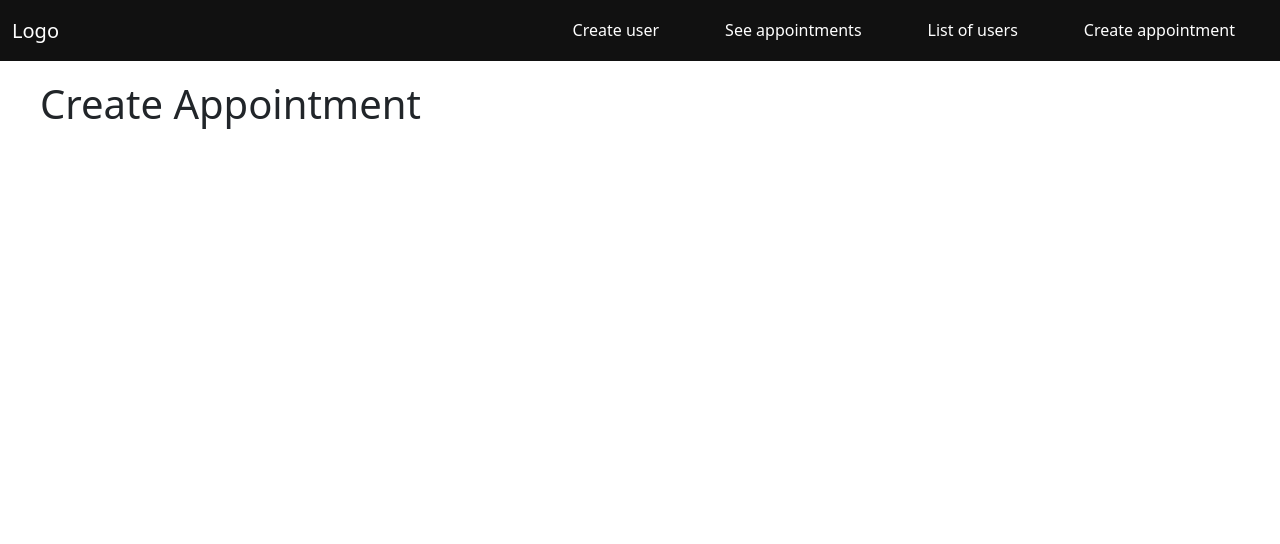
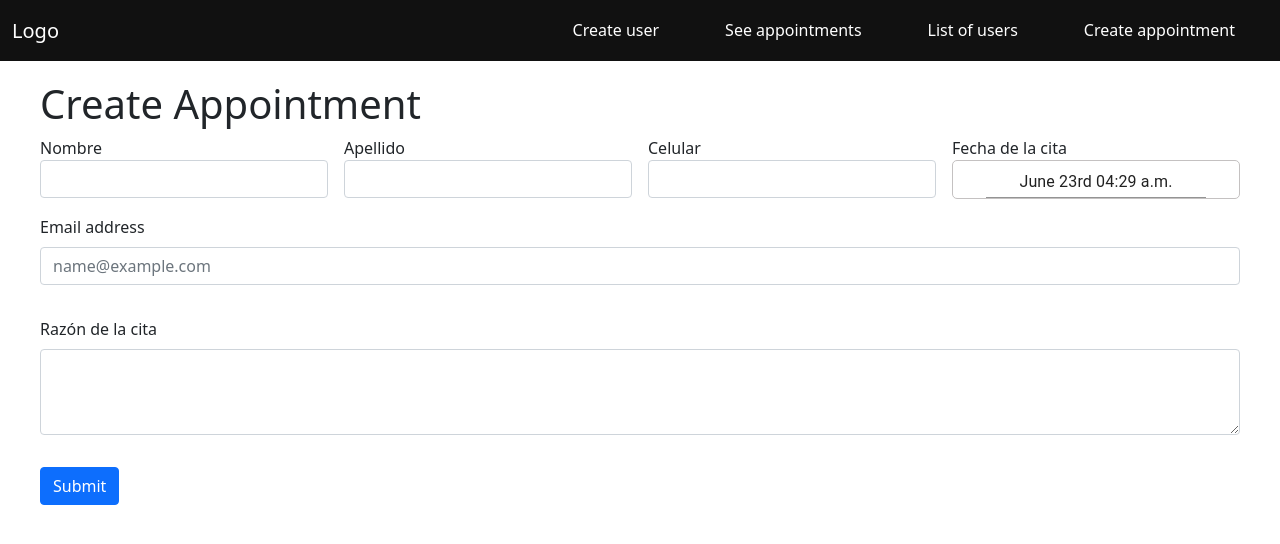
Before and after one commit to elrichi31/proyecto-prog2, a Next.js app: page /createAppointment in a window 1280 px wide. Shown: the top 544 px of the page. Built offline with nearby package versions, Linux system fonts and the light colour scheme.

Commit message:
Add apointments

```diff
--- a/next.config.js
+++ b/next.config.js
@@ -1,3 +1,3 @@
 module.exports = {
-  reactStrictMode: true,
+  reactStrictMode: false // true,
 }
--- a/package.json
+++ b/package.json
@@ -9,6 +9,10 @@
     "lint": "next lint"
   },
   "dependencies": {
+    "@date-io/date-fns": "^1.3.13",
+    "@material-ui/core": "^4.11.4",
+    "@material-ui/pickers": "^3.3.10",
+    "date-fns": "^2.22.1",
     "next": "11.0.1",
     "react": "17.0.2",
     "react-dom": "17.0.2"
--- /dev/null
+++ b/pages/Components/Date.js
@@ -0,0 +1,34 @@
+import { DatePicker, TimePicker, DateTimePicker } from '@material-ui/pickers'
+import {useState} from 'react'
+import styles from '../../styles/dates.module.css'
+export default function Dates({type, define = new Date()}){
+    const [fechaSeleccionada, cambiarFecha] = useState(new Date())
+    if(type === "fecha"){
+        return (
+            <div>
+                <label>Fecha</label><br></br>
+                <DatePicker value={fechaSeleccionada} onChange={cambiarFecha}></DatePicker>
+            </div>
+        )
+    } else if(type === "Hora") {
+        return (
+            <div>
+                <label>Hora</label><br></br>
+                <TimePicker value={fechaSeleccionada} onChange={cambiarFecha}></TimePicker>
+            </div>
+        )
+    } else if (type === "fechaHora"){
+        return (
+            <div className={styles.div_total}>
+                {/* <label>Fecha y Hora</label><br></br> */}
+                <DateTimePicker value={fechaSeleccionada} onChange={cambiarFecha} className={styles.date}></DateTimePicker>
+            </div>
+        )
+    } else if(type==="define"){
+        return(
+            <div readOnly>
+                <DateTimePicker readOnly value={define} className={styles.date}></DateTimePicker>
+            </div>
+        )
+    }
+}
--- a/pages/_app.js
+++ b/pages/_app.js
@@ -1,13 +1,15 @@
 import '../styles/globals.css'
-import Navbar from './Components/Navbar'
+import {MuiPickersUtilsProvider} from '@material-ui/pickers'
+import DateFnsUtils from '@date-io/date-fns'
 function MyApp({ Component, pageProps }) {
   return (
     <div>
-      <link href="https://cdn.jsdelivr.net/npm/bootstrap@5.0.2/dist/css/bootstrap.min.css" rel="stylesheet" integrity="sha384-EVSTQN3/azprG1Anm3QDgpJLIm9Nao0Yz1ztcQTwFspd3yD65VohhpuuCOmLASjC" crossOrigin="anonymous"/>
+      <MuiPickersUtilsProvider utils={DateFnsUtils}>
+        <link href="https://cdn.jsdelivr.net/npm/bootstrap@5.0.2/dist/css/bootstrap.min.css" rel="stylesheet" integrity="sha384-EVSTQN3/azprG1Anm3QDgpJLIm9Nao0Yz1ztcQTwFspd3yD65VohhpuuCOmLASjC" crossOrigin="anonymous"/>
+        <Component {...pageProps}>
+        </Component>
+      </MuiPickersUtilsProvider>
 
-      <Component {...pageProps}>
-        <Navbar></Navbar>
-      </Component>
     </div>
   )
 }
--- a/pages/createAppointment.js
+++ b/pages/createAppointment.js
@@ -1,10 +1,78 @@
-import Navbar from './Components/Navbar'
-
-export default function createAppointment (){
-    return (
-        <div>
-            <Navbar></Navbar>
-            <h1>Create Appointment</h1>
+import Navbar from "./Components/Navbar";
+import Dates from './Components/Date'
+export default function createAppointment() {
+  return (
+    <div>
+      <Navbar></Navbar>
+      <h1>Create Appointment</h1>
+      <form className="row g-3 needs-validation">
+        <div className="col-sm-3">
+            <label>Nombre</label>
+            <input
+                type="text"
+                className="form-control"
+                aria-label="Nombre"
+                name="name"
+                // defaultValue="nick"
+                id="validationCustom1"
+                required
+                />
         </div>
-    )
+        <div className="col-sm-3">
+            <label>Apellido</label>
+            <input
+                type="text"
+                className="form-control"
+                aria-label="Apellido"
+                name="apellido"
+                // defaultValue="nick"
+                id="validationCustom1"
+                required
+                />
+        </div>
+        <div className="col-sm-3">
+            <label>Celular</label>
+            <input
+                type="text"
+                className="form-control"
+                aria-label="celular"
+                name="celular"
+                // defaultValue="nick"
+                id="validationCustom1"
+                required
+                />
+        </div>
+        <div className="col-sm-3">
+            <label>Fecha de la cita</label>
+            <Dates type="fechaHora"></Dates>
+        </div>
+        <div className="mb-3">
+            <label htmlFor="exampleFormControlInput1" className="form-label">
+            Email address
+            </label>
+            <input
+            type="email"
+            className="form-control"
+            id="exampleFormControlInput1"
+            placeholder="name@example.com"
+            />
+        </div>
+        <div className="mb-3">
+            <label htmlFor="exampleFormControlTextarea1" className="form-label">
+            Razón de la cita
+            </label>
+            <textarea
+            className="form-control"
+            id="exampleFormControlTextarea1"
+            rows="3"
+            ></textarea>
+        </div>
+        <div className="col-3">
+          <button type="submit" className="btn btn-primary">
+            Submit
+          </button>
+        </div>
+      </form>
+    </div>
+  );
 }
--- /dev/null
+++ b/styles/dates.module.css
@@ -0,0 +1,12 @@
+.div_total{
+    border: 1px solid rgb(196, 193, 193);
+    border-radius: 5px;
+	width: 100%;
+    text-align: center;
+    padding-top: 5px;
+}
+.date{
+    align-items: center;
+    width: 100%;
+    justify-content: center;
+}
--- a/styles/globals.css
+++ b/styles/globals.css
@@ -18,3 +18,7 @@ a {
 * {
   box-sizing: border-box;
 }
+
+.MuiInputBase-input.MuiInput-input {
+	text-align: center;
+}
```
Also changed, not shown: pages/appointments.js (+61 -8 lines), 1 other file (tests, documents, lock files or other folders).
